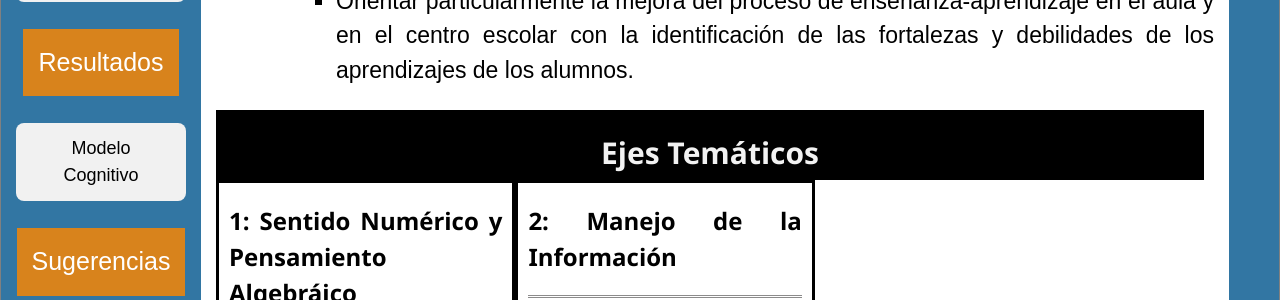
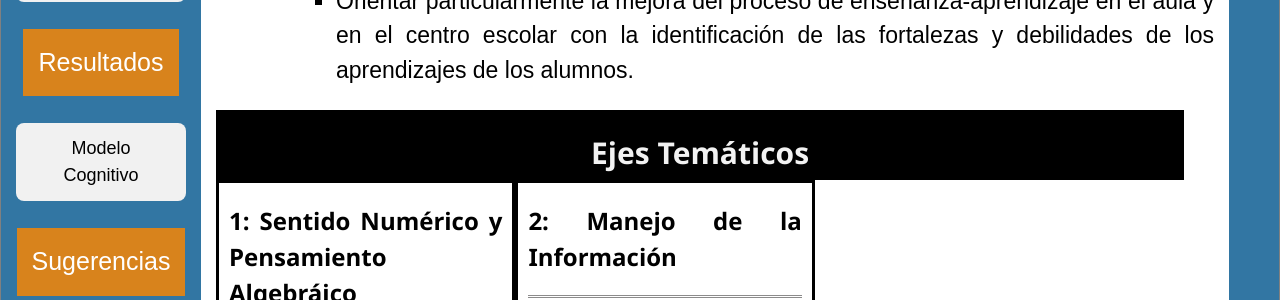
Before and after one commit to rimedie/rimedie.github.io, a Jekyll site: the page built from PLANEA-ELSEN_2015/1_HabilidadesEvaluadas.html, in a window 1280 px wide. Shown: the part 868-1168 px from the top of the page. Built offline with Jekyll 4.4.1, drawn with Linux system fonts in a browser that asks for light colours.

Commit message:
Update 1_Explorer.html

```diff
--- a/_layouts/1_Explorer.html
+++ b/_layouts/1_Explorer.html
@@ -147,7 +147,7 @@ article {
   height: 350px;
 }
 .middle {
-  width: 99%;
+  width: 97%;
  height: 150px;
 }
 /* Clear floats after the columns */
```
